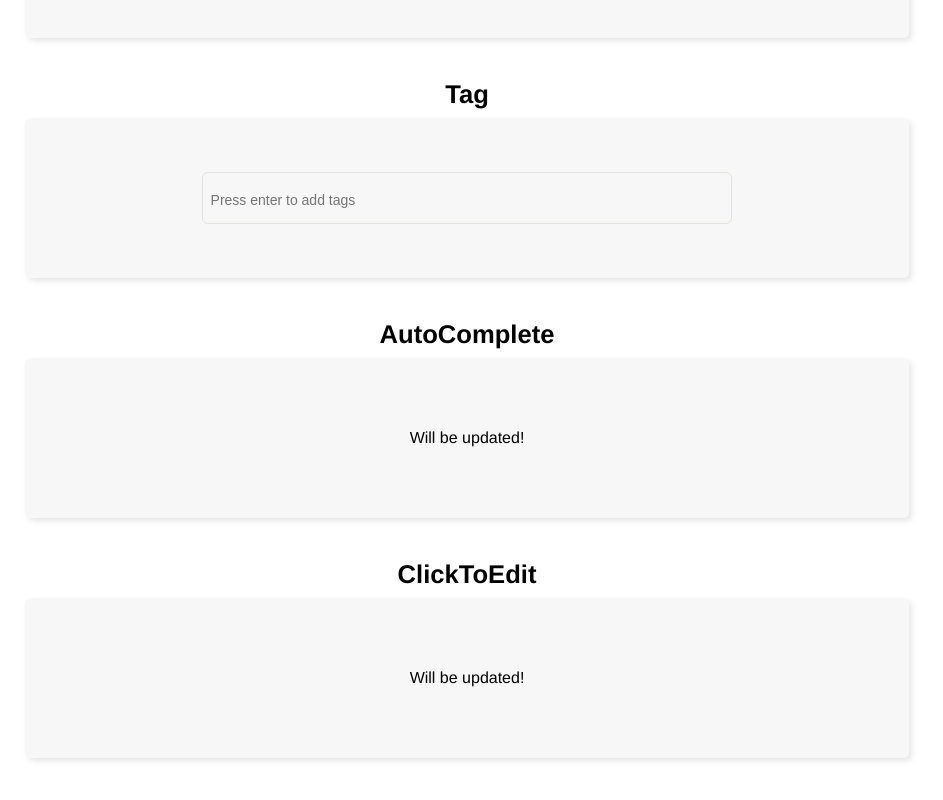
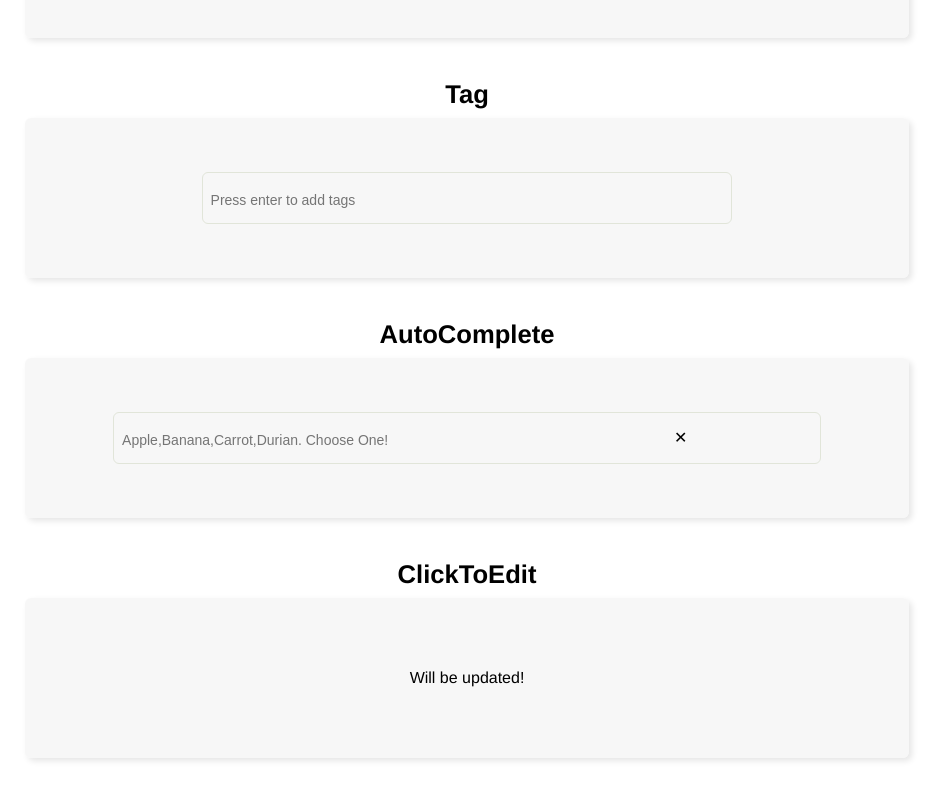
Before and after one commit to xlsoh/basic-components, a React (Create React App) app in the folder custom-component/: page / in a window 1280 px wide. Shown: the part 722-1522 px from the top of the page, without its empty margins (173-1116 px from the left). Built offline with nearby package versions, Linux system fonts and the light colour scheme.

Commit message:
FEAT: Add AutoComplete, not complete

```diff
--- a/custom-component/src/components/AutoComplete.js
+++ b/custom-component/src/components/AutoComplete.js
@@ -1,10 +1,131 @@
-import React from 'react';
+import React, { useState } from 'react';
 import styled from 'styled-components';
 
 function AutoComplete() {
-  return <Container>Will be updated!</Container>;
+  const [Keywords, SetKeywords] = useState([
+    'a',
+    'b',
+    'c',
+    'd',
+    'apple',
+    'banana',
+    'carrot',
+    'durian',
+    'acorn',
+    'blueberry',
+  ]);
+  const [suggestionLists, SetSuggestionLists] = useState([]);
+
+  const resetInput = () => {
+    const obj = document.getElementsByClassName('input_obj');
+    for (const i = 0; i < obj.length; i++) {
+      obj[i].value = '';
+    }
+  };
+
+  const resetSuggestionLists = () => {
+    SetSuggestionLists([]);
+  };
+
+  const matchKeywords = (e) => {
+    const value = e.target.value;
+    console.log(value);
+
+    const suggestion = [];
+
+    if (value.length === 0) {
+      resetSuggestionLists();
+    } else if (value.length > 0) {
+      Keywords.map((e) => {
+        const lowerValue = value.toLowerCase();
+        const keyLen = value.length;
+        const matchWords = e.toLowerCase().substring(0, keyLen);
+        if (lowerValue === matchWords) {
+          suggestion.push(e);
+        }
+        SetSuggestionLists(suggestion);
+      });
+    }
+  };
+
+  const renderSuggestions = () => {
+    if (suggestionLists.length === 0) {
+      return null;
+    }
+    return (
+      <ul>
+        {suggestionLists.map((suggestionKeywords) => (
+          <SuggestionItem key={suggestionKeywords}>
+            {suggestionKeywords}
+          </SuggestionItem>
+        ))}
+      </ul>
+    );
+  };
+
+  return (
+    <Container>
+      <AutoCompleteInput>
+        <input
+          type='text'
+          onChange={(e) => {
+            matchKeywords(e);
+          }}
+          placeholder='Apple,Banana,Carrot,Durian. Choose One!'
+          class='input_obj'
+        />
+        <ResetButton
+          onClick={() => {
+            resetSuggestionLists();
+            resetInput();
+          }}
+        >
+          ✕
+        </ResetButton>
+      </AutoCompleteInput>
+      <div>{renderSuggestions()}</div>
+    </Container>
+  );
 }
-
 export default AutoComplete;
 
-const Container = styled.div``;
+const Container = styled.div`
+  width: 100%;
+  height: 100%;
+  display: flex;
+  align-items: center;
+  justify-content: center;
+  flex-direction: column;
+`;
+
+const AutoCompleteInput = styled.div`
+  box-sizing: border-box;
+  display: flex;
+  width: 80%;
+  margin: 10px 10px;
+  padding: 0 8px;
+  border: 1px solid #e1e5d9;
+  border-radius: 6px;
+  &:focus-within {
+    border: 1px solid #0545da;
+  }
+  input {
+    border: none;
+    width: 80%;
+    height: 46px;
+    font-size: 14px;
+    background-color: inherit;
+    padding: 4px 0 0 0;
+    &:focus {
+      outline: transparent;
+    }
+  }
+`;
+const ResetButton = styled.div`
+  display: flex;
+  align-items: center;
+`;
+
+const SuggestionItem = styled.li`
+  list-style: none;
+`;
```
